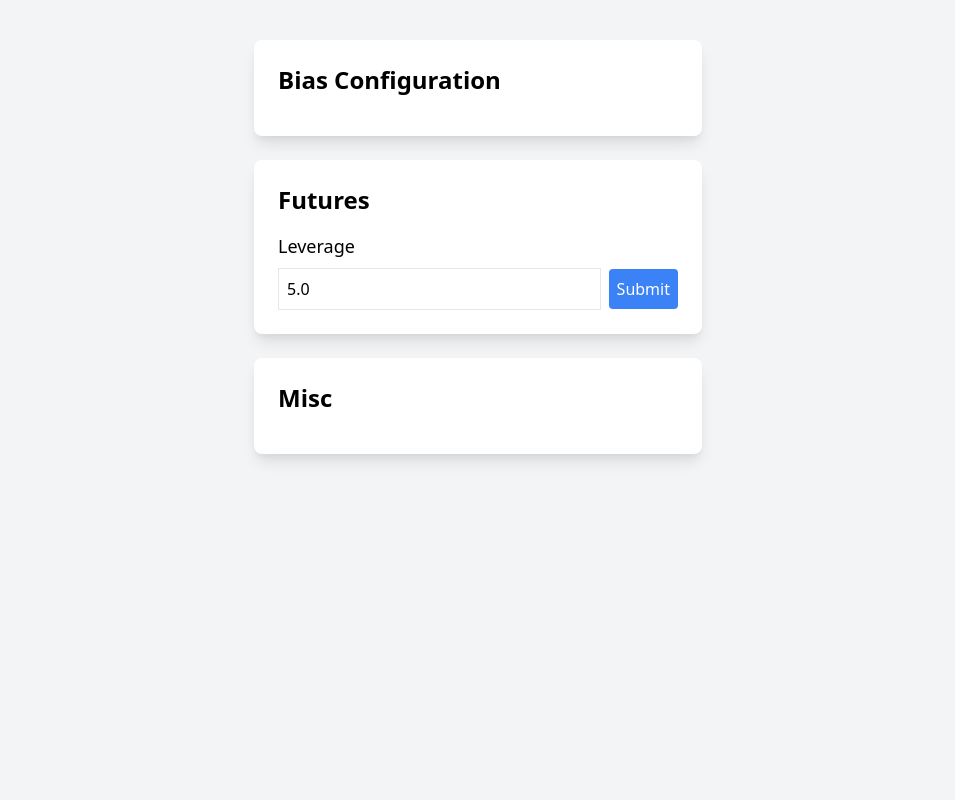
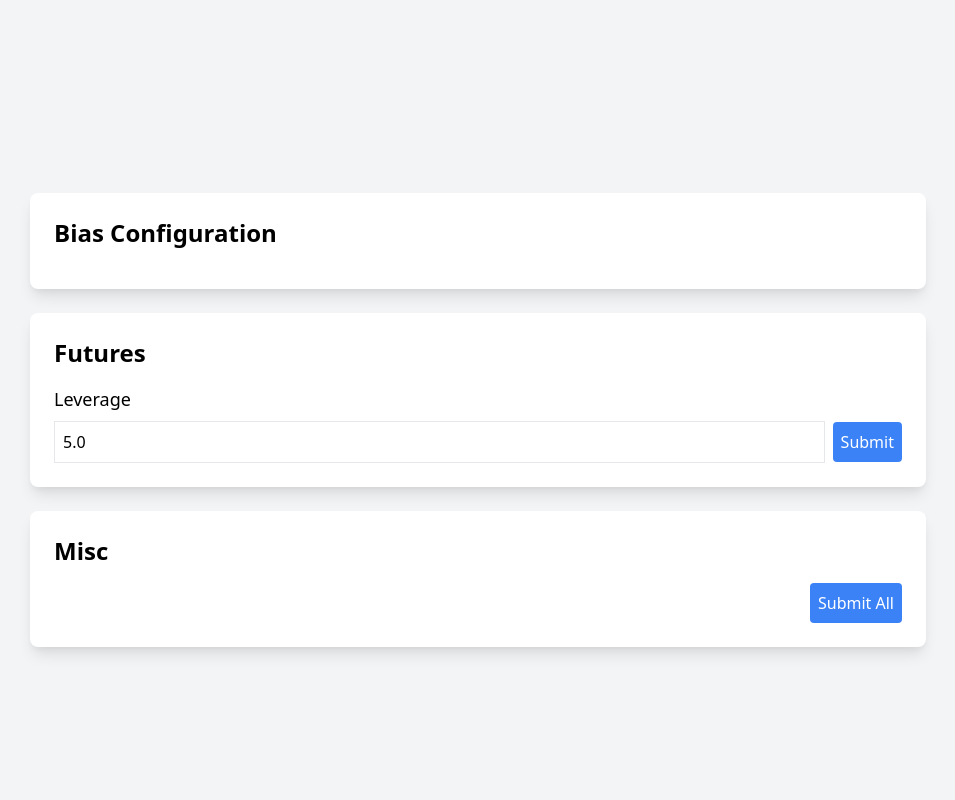
Before and after one commit to DerSalvador/ananda, a FastAPI app: page / in a window 1280 px wide. Shown: the whole page, without its empty margins (162-1117 px from the left). Run offline with FastAPI, Linux system fonts and the light colour scheme; parts of the project's set-up code (start-up, migrations or seed data) failed here and were passed over.

Commit message:
update ui

```diff
--- a/app/constants.py
+++ b/app/constants.py
@@ -9,8 +9,6 @@ DEFAULT_CONFIG = {
     "SantimentThresholdLong": 0.25,
     "SantimentThresholdShort": -0.25,
     "ReturnOnInvest": 0.08,
-    "ReverseTrendCheckBackSeconds": 600,
-    "ReverseTrendCheckMinCount": 60,
     "ReverseTrendCheckAllNegative": "true",
     "ReverseTrendCheckFirstGreater": "true",
     "ReverseTrendCheckLinearDecreasing": "true",
--- a/app/templates/config.html
+++ b/app/templates/config.html
@@ -31,35 +31,49 @@
             }
         }
 
-        async function updateConfig(configname) {
-          const configValue = document.getElementById('config-input-' + configname).value;
+        document.addEventListener('DOMContentLoaded', () => {
+            const form = document.getElementById('config-form');
+            form.addEventListener('submit', async function (e) {
+                e.preventDefault();
+
+                const formData = new FormData(form);
+                const entries = Array.from(formData.entries());
+
+                for (const [name, value] of entries) {
                     const response = await fetch('/config', {
                         method: 'POST',
                         headers: { 'Content-Type': 'application/json' },
-              body: JSON.stringify({ name: configname, value: configValue })
+                        body: JSON.stringify({ name, value })
                     });
+
                     const result = await response.json();
                     if (result.status !== 'success') {
-              alert('Error updating config: ' + result.message);
-          } else {
-              alert('Config updated successfully!');
+                        alert('Error updating ' + name + ': ' + result.message);
+                        return;
                     }
                 }
+
+                alert('All configs updated successfully!');
+            });
+        });
     </script>
 </head>
-<body class="bg-gray-100 flex flex-col items-center justify-center">
-    <div class="bg-white p-6 rounded-lg shadow-lg w-full max-w-md mt-10">
+<body class="bg-gray-100 flex flex-col items-center justify-center min-h-screen">
+    <!-- Biases -->
+    <div class="bg-white p-6 rounded-lg shadow-lg w-full max-w-4xl mt-10">
         <h1 class="text-2xl font-bold mb-4">Bias Configuration</h1>
         <ul class="space-y-2">
             {% for bias in biases %}
             <li class="flex items-center">
                 <input type="checkbox" onchange="toggleBias('{{ bias.name }}', this)" class="mr-2" {% if bias.active %}checked{% endif %}>
-                <label class="text-lg">{{ bias.name }} {{ "(Paid)" if bias.paid else "" }} </label>
+                <label class="text-lg">{{ bias.name }} {{ "(Paid)" if bias.paid else "" }}</label>
             </li>
             {% endfor %}
         </ul>
     </div>
-    <div class="bg-white p-6 rounded-lg shadow-lg w-full max-w-md mt-6">
+
+    <!-- Leverage -->
+    <div class="bg-white p-6 rounded-lg shadow-lg w-full max-w-4xl mt-6">
         <h1 class="text-2xl font-bold mb-4">Futures</h1>
         <div class="flex flex-col">
             <label for="leverage-input" class="text-lg mb-2">Leverage</label>
@@ -69,17 +83,21 @@
             </div>
         </div>
     </div>
-    <div class="bg-white p-6 rounded-lg shadow-lg w-full max-w-md mt-6">
+
+    <!-- Misc Configs -->
+    <div class="bg-white p-6 rounded-lg shadow-lg w-full max-w-4xl mt-6">
         <h1 class="text-2xl font-bold mb-4">Misc</h1>
+        <form id="config-form" class="space-y-4">
             {% for config in configs %}
-        <div class="flex flex-col">
-          <label for="config-input-{{config.name}}" class="text-lg mb-2">{{ config.name }}</label>
             <div class="flex items-center">
-            <input type="number" id="config-input-{{config.name}}" class="border p-2 mr-2 w-full" placeholder="Enter Value" value="{{ config.value }}">
-            <button onclick="updateConfig('{{config.name}}')" class="bg-blue-500 text-white p-2 rounded">Submit</button>
+                <label for="config-input-{{ config.name }}" class="w-1/2 text-gray-700">{{ config.name }}</label>
+                <input id="config-input-{{ config.name }}" name="{{ config.name }}" class="border p-2 w-1/2" value="{{ config.value }}">
             </div>
             {% endfor %}
+            <div class="flex justify-end mt-4">
+                <button type="submit" class="bg-blue-500 text-white p-2 rounded">Submit All</button>
             </div>
+        </form>
     </div>
 </body>
 </html>
```
Lines whose indentation alone changed are shown as unchanged.
